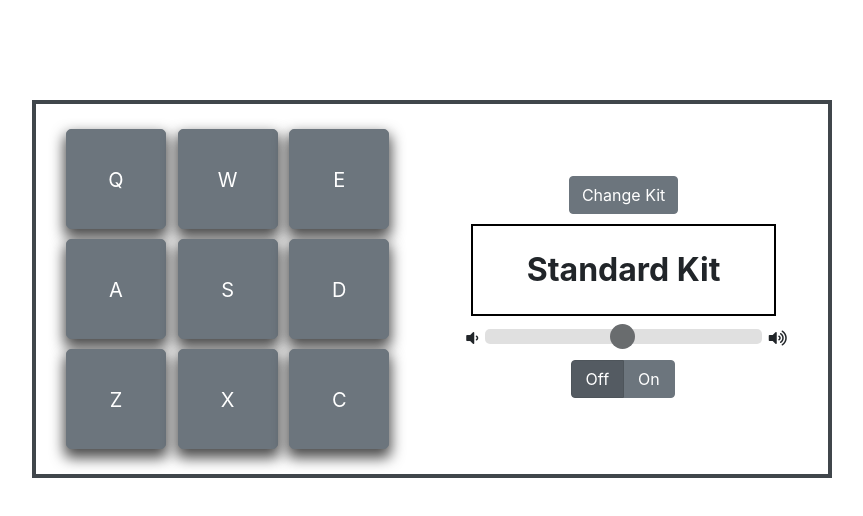
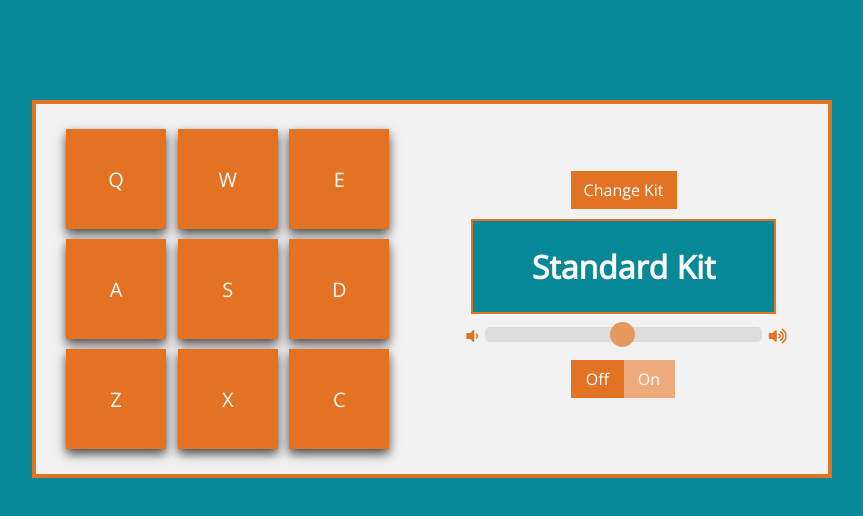
Before and after one commit to MarkFSkinner/drum-machine, a React (Create React App) app: page / in a window 1280 px wide. Shown: the top 516 px of the page, without its empty margins (208-1071 px from the left). Built offline with nearby package versions, Linux system fonts and the light colour scheme.

Commit message:
Change style & color scheme

```diff
--- a/public/index.html
+++ b/public/index.html
@@ -20,7 +20,7 @@
       Learn how to configure a non-root public URL by running `npm run build`.
     -->
     <link rel="stylesheet" href="https://use.fontawesome.com/releases/v5.5.0/css/all.css" integrity="sha384-B4dIYHKNBt8Bc12p+WXckhzcICo0wtJAoU8YZTY5qE0Id1GSseTk6S+L3BlXeVIU" crossorigin="anonymous">
-
+    <link href="https://fonts.googleapis.com/css?family=Open+Sans" rel="stylesheet">
     <title>React App</title>
   </head>
   <body>
--- a/src/App.css
+++ b/src/App.css
@@ -1,7 +1,17 @@
+body {
+  background-color: #078898;
+  font-family: 'Open Sans', Helvetica, Arial, sans-serif;
+  line-height: 1.6;
+}
+
 #drum-machine {
-  border: 4px solid #40464b;
+  border: 4px solid #E37222;
+  background-color: hsl(0, 0%, 95%);
+  width: 95%;
+  max-width: 800px;
   margin: auto;
-  max-width: 800px;
+  margin-top: 0.75rem;
+  margin-bottom: 0.75rem;
   padding: 20px;
 }
 
@@ -24,10 +34,10 @@
   width: 100px;
   height: 100px;
   margin: auto;
-  border-radius: 5px;
-  -webkit-box-shadow: 0px 7px 14px 2px rgba(0,0,0,0.7);
-  -moz-box-shadow: 0px 7px 14px 2px rgba(0,0,0,0.7);
-  box-shadow: 0px 7px 14px 2px rgba(0,0,0,0.7);
+  /*border-radius: 5px;*/
+  -webkit-box-shadow: 0px 5px 10px rgba(0,0,0,0.7);
+  -moz-box-shadow: 0px 5px 10px rgba(0,0,0,0.7);
+  box-shadow: 0px 5px 10px rgba(0,0,0,0.7);
   padding-top: 35px;
 }
 
@@ -77,8 +87,9 @@
   width: 25px;
   height: 25px;
   border-radius: 50%;
-  background: #2b2e32;
+  /*background: #2b2e32;*/
   cursor: pointer;
+  background: #E37222;
 }
 
 .slider::-moz-range-thumb {
@@ -111,7 +122,9 @@
 }
 
 #display {
-  border: 2px solid black;
+  border: 2px solid #E37222;
+  background-color: #078898;
+  color: #fff;
   padding: 20px;
   font-weight: bold;
   font-size: 2rem;
@@ -152,6 +165,7 @@ label {
 #volume-control {
   margin-top: 10px;
   margin-bottom: 10px;
+  color: #E37222;
 }
 
 @keyframes pulse {
@@ -173,3 +187,29 @@ label {
   -moz-box-shadow: 0px 0px 0px 0px rgba(0,0,0,0);
   box-shadow: 0px 0px 0px 0px rgba(0,0,0,0);
 }
+
+
+
+.btn-custom {
+  border-radius: 0rem;
+  background-color: #E37222;
+  color: #fff;
+  font-family: 'Open Sans', Helvetica, Arial, sans-serif;
+  cursor: pointer;
+}
+
+.btn-custom:hover {
+  background-color: #EEAA7B;
+}
+
+.btn-toggle {
+  border-radius: 0rem;
+  background-color: #EEAA7B;
+  color: #fff;
+  font-family: 'Open Sans', Helvetica, Arial, sans-serif;
+  cursor: pointer;
+}
+
+.btn-toggle.active {
+  background-color: #E37222;
+}
--- a/src/components/DrumPad.js
+++ b/src/components/DrumPad.js
@@ -1,7 +1,7 @@
 import React from 'react';
 
 const DrumPad = props => (
-  <div id={props.name.replace(" ", "-").toLowerCase()} className={`btn btn-secondary btn-lg btn-drum drum-pad ${props.animation}`} onClick={props.handleClick}>
+  <div id={props.name.replace(" ", "-").toLowerCase()} className={`btn btn-custom btn-lg btn-drum drum-pad ${props.animation}`} onClick={props.handleClick}>
     <audio id={props.keyPress} className='clip' src={props.audioClip} preload="auto"></audio>
     {props.keyPress}
   </div>
--- a/src/components/Power.js
+++ b/src/components/Power.js
@@ -3,10 +3,10 @@ import React from 'react';
 const Power = props => (
   <div id='power'>
     <div id='power-btns' className="btn-group btn-group-toggle" data-toggle="buttons">
-      <label className="btn btn-secondary" onClick={props.powerOff}>
+      <label className="btn btn-toggle" onClick={props.powerOff}>
         <input type="radio" name="options" id="option1" autoComplete="off" defaultChecked /> Off
       </label>
-      <label className="btn btn-secondary active" onClick={props.powerOn}>
+      <label className="btn btn-toggle active" onClick={props.powerOn}>
         <input type="radio" name="options" id="option2" autoComplete="off" /> On
       </label>
     </div>
--- a/src/components/Selector.js
+++ b/src/components/Selector.js
@@ -2,7 +2,7 @@ import React from 'react';
 
 const Selector = props => (
   <div id='selector'>
-    <button id='drum-selector' type='button' className='btn btn-secondary' onClick={props.toggleDrumType}>Change Kit</button>
+    <button id='drum-selector' type='button' className='btn btn-custom' onClick={props.toggleDrumType}>Change Kit</button>
   </div>
 );
 
```
